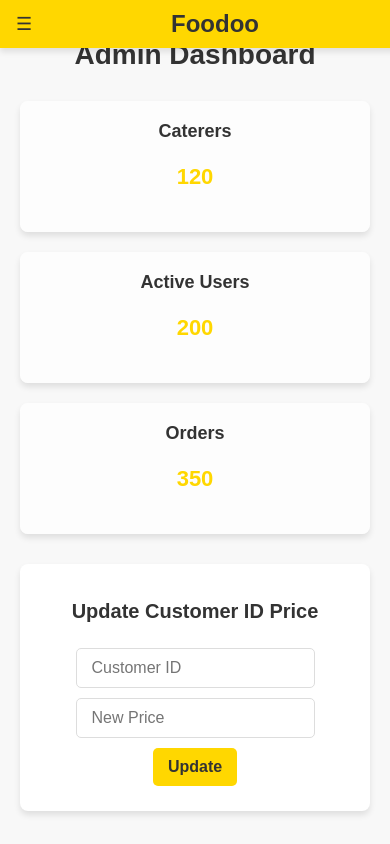
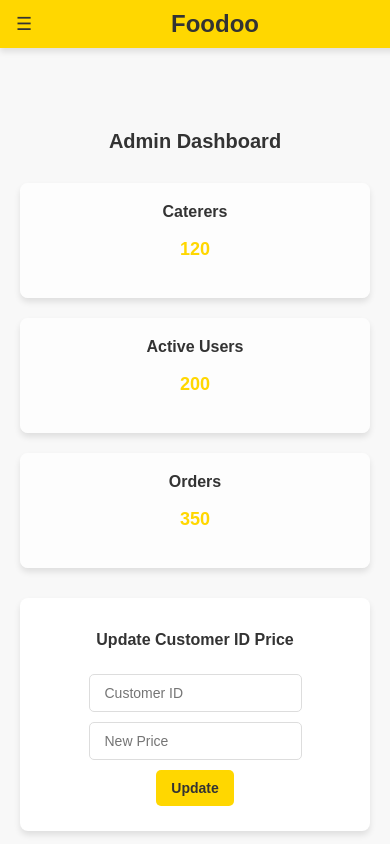
Before and after one commit to pratapkv12/admin_dashboard, a plain HTML site: page index.html in a window 390 px wide. Shown: the top 844 px of the page. Drawn offline with Linux system fonts and the light colour scheme.

Commit message:
Update index.html

```diff
--- a/index.html
+++ b/index.html
@@ -93,9 +93,9 @@
         }
         .dashboard-title {
             text-align: center;
-            font-size: 28px;
+            font-size: 24px;
             font-weight: bold;
-            margin-bottom: 30px;
+            margin: 50px 0 30px;
             color: #333;
         }
 
@@ -121,11 +121,11 @@
         }
         .card h3 {
             margin: 0;
-            font-size: 18px;
+            font-size: 16px;
             color: #333;
         }
         .card p {
-            font-size: 22px;
+            font-size: 18px;
             color: #FFD700;
             font-weight: bold;
         }
@@ -140,7 +140,7 @@
             text-align: center;
         }
         .update-section h2 {
-            font-size: 20px;
+            font-size: 18px;
             color: #333;
             margin-bottom: 20px;
         }
@@ -150,7 +150,7 @@
             margin: 5px;
             border: 1px solid #ddd;
             border-radius: 5px;
-            font-size: 16px;
+            font-size: 14px;
         }
         .update-section form button {
             background: #FFD700;
@@ -189,9 +189,11 @@
             .card {
                 flex: 1 1 100%;
             }
-            .main-content {
-                margin-left: 0;
-                padding: 20px;
+            .dashboard-title {
+                font-size: 20px;
+            }
+            .update-section h2 {
+                font-size: 16px;
             }
             .sidebar {
                 transform: translateX(-100%);
@@ -214,6 +216,7 @@
         <h1>Foodoo</h1>
         <a href="#">Dashboard</a>
         <a href="#">Orders</a>
+        <a href="#">Caterers</a>
         <a href="#">Customers</a>
         <a href="#">Settings</a>
     </div>
```
